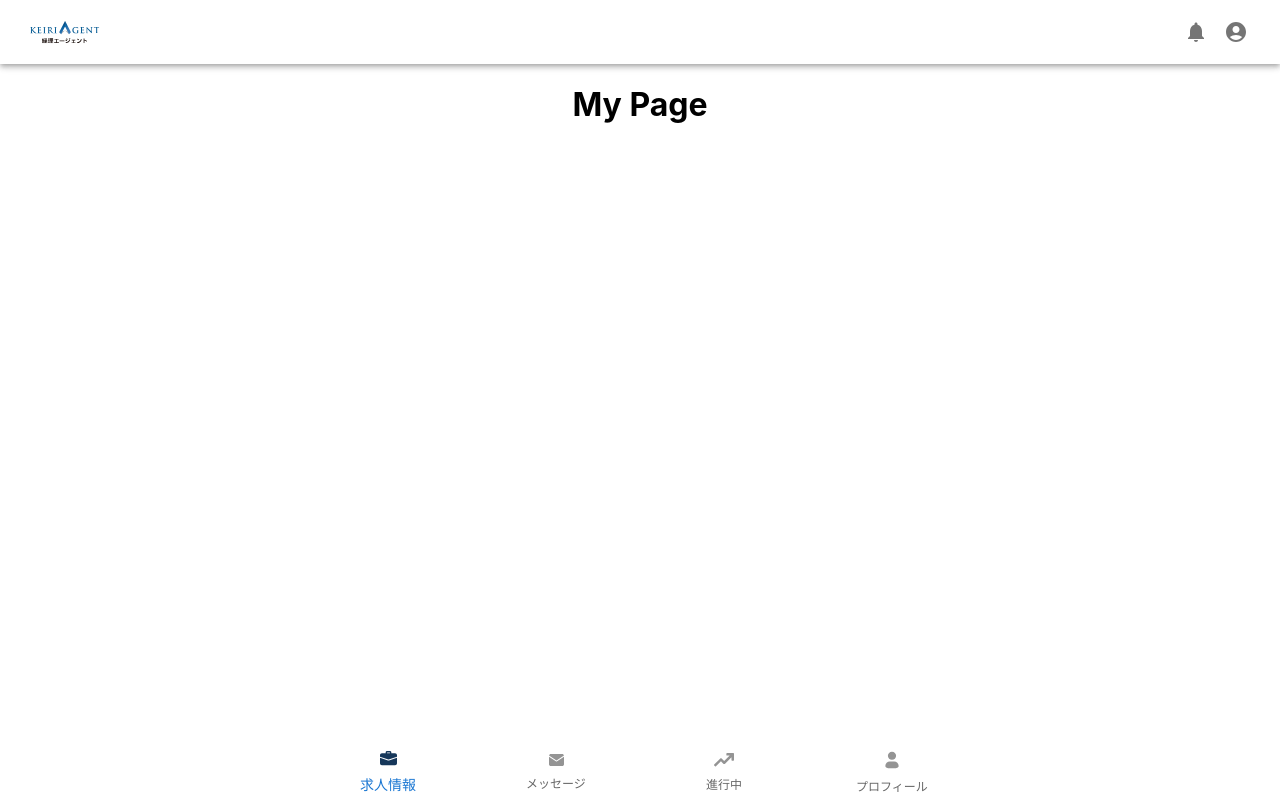
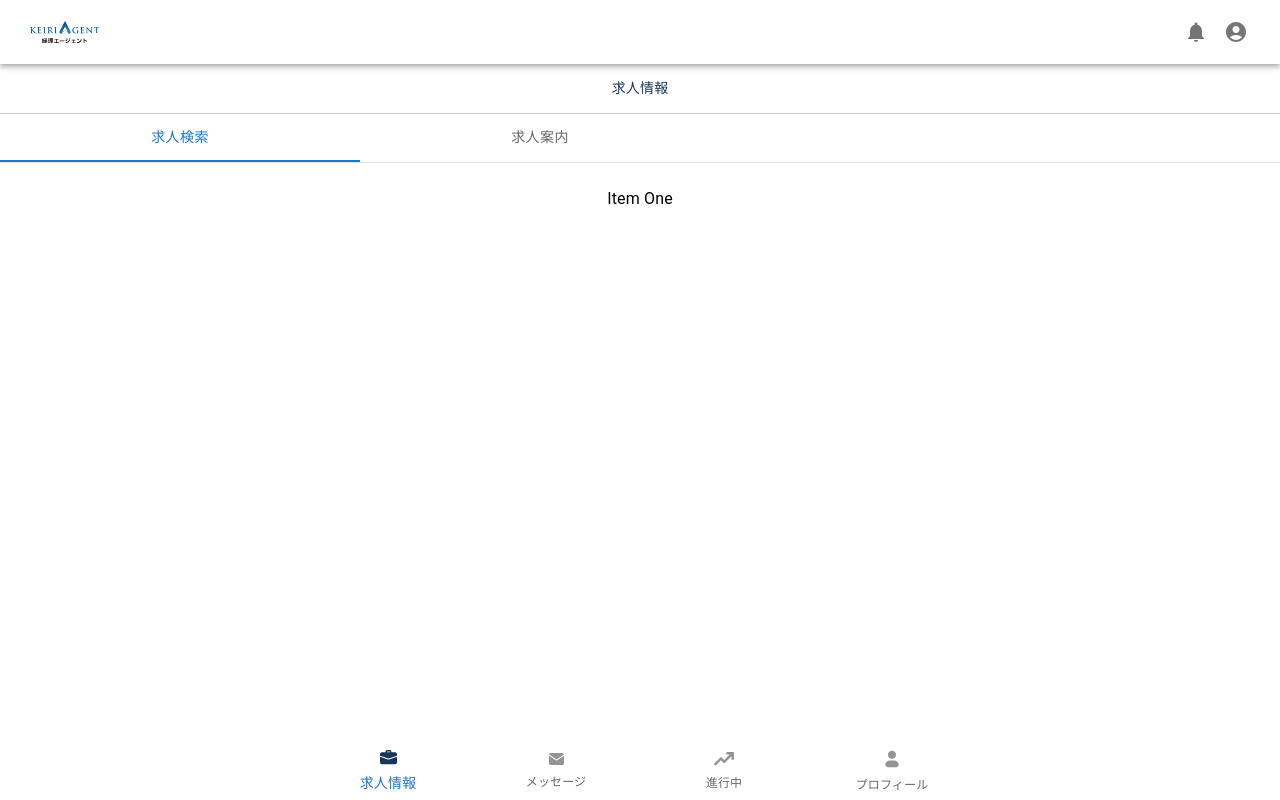
Before and after one commit to shree-gjn/businessvision_vercel, a React (Create React App) app: page /mypage in a window 1280 px wide. Built offline with nearby package versions, Linux system fonts and the light colour scheme.

Commit message:
ui components 181223

```diff
--- a/src/App.css
+++ b/src/App.css
@@ -28,11 +28,14 @@
   color: #61dafb;
 }
 
-/* Stepper Alignment */
-/* .css-vnkopk-MuiStepLabel-iconContainer{
-  display: inline-block !important;
-  margin: 0 auto;
-} */
+.PageHeader {
+  border-bottom: 1px solid #ccc; /* Adjust the color and style as needed */
+}
+
+.PageHeader p{
+  color:#16375A;
+  font-size: 14px;
+}
 
 @keyframes App-logo-spin {
   from {
--- a/src/pages/mypage.js
+++ b/src/pages/mypage.js
@@ -1,13 +1,35 @@
-import React from 'react';
+import * as React from 'react';
+import Box from '@mui/material/Box';
+import Tab from '@mui/material/Tab';
+import TabContext from '@mui/lab/TabContext';
+import TabList from '@mui/lab/TabList';
+import TabPanel from '@mui/lab/TabPanel';
 import BottomNav from '../components/BottomNav';
 
 const MyPage = ({ handleNext }) => {
+  const [value, setValue] = React.useState('1');
+
+  const handleChange = (event, newValue) => {
+    setValue(newValue);
+  };
+
   return (
-    <div>
-      <h1>My Page</h1>
-      {/* Your content goes here */}
-      <BottomNav />
+    <Box sx={{ width: '100%', typography: 'body1' }}>
+    <div className="PageHeader">
+      <p>求人情報</p>
     </div>
+    <TabContext value={value}>
+      <Box sx={{ borderBottom: 1, borderColor: 'divider' }}>
+        <TabList onChange={handleChange} aria-label="lab API tabs example">
+          <Tab label="求人検索" value="1" sx={{width:'50%'}}/>
+          <Tab label="求人案内" value="2" sx={{width:'50%'}}/>
+        </TabList>
+      </Box>
+      <TabPanel value="1">Item One</TabPanel>
+      <TabPanel value="2">Item Two</TabPanel>
+    </TabContext>
+    <BottomNav />
+  </Box>
   );
 };
 
```
